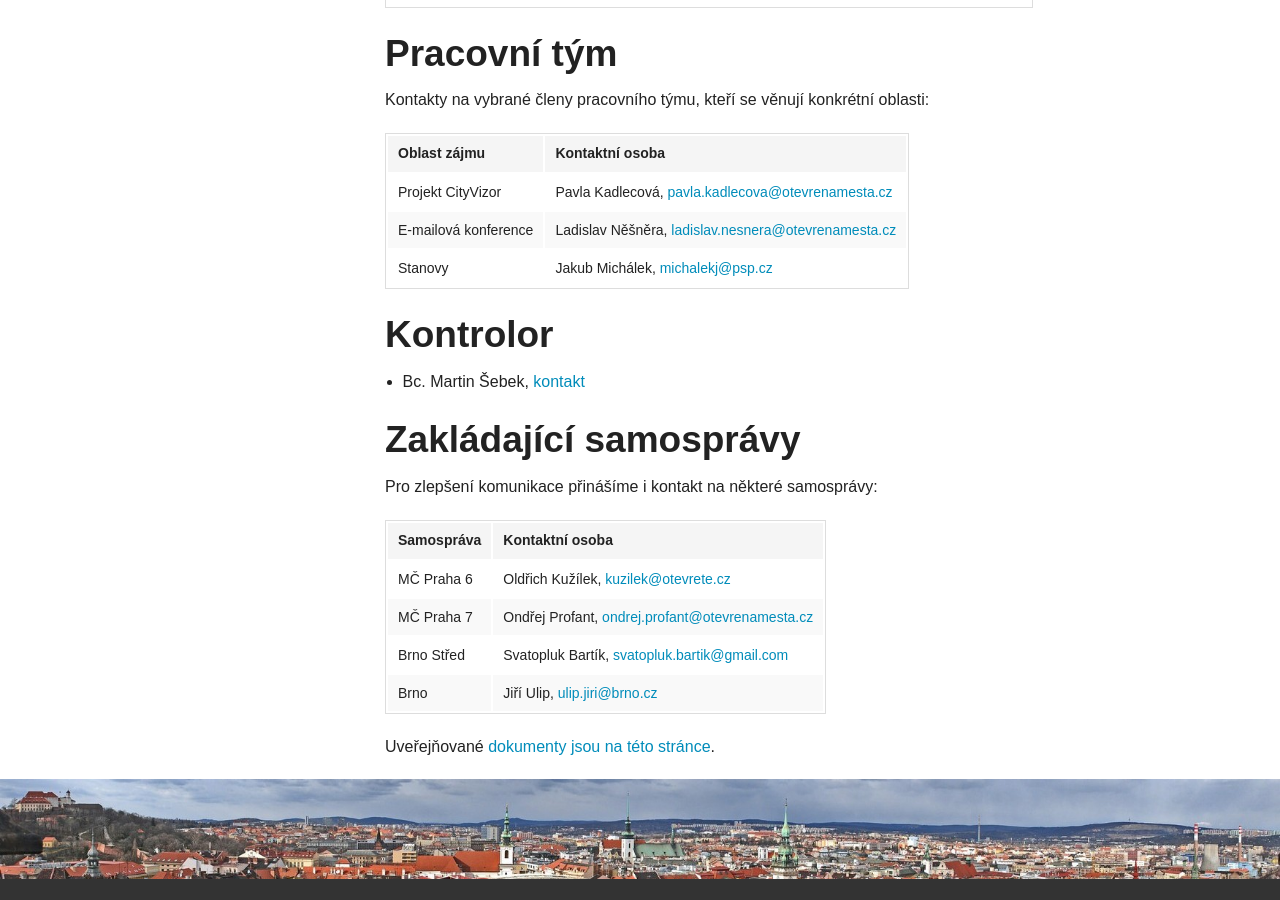
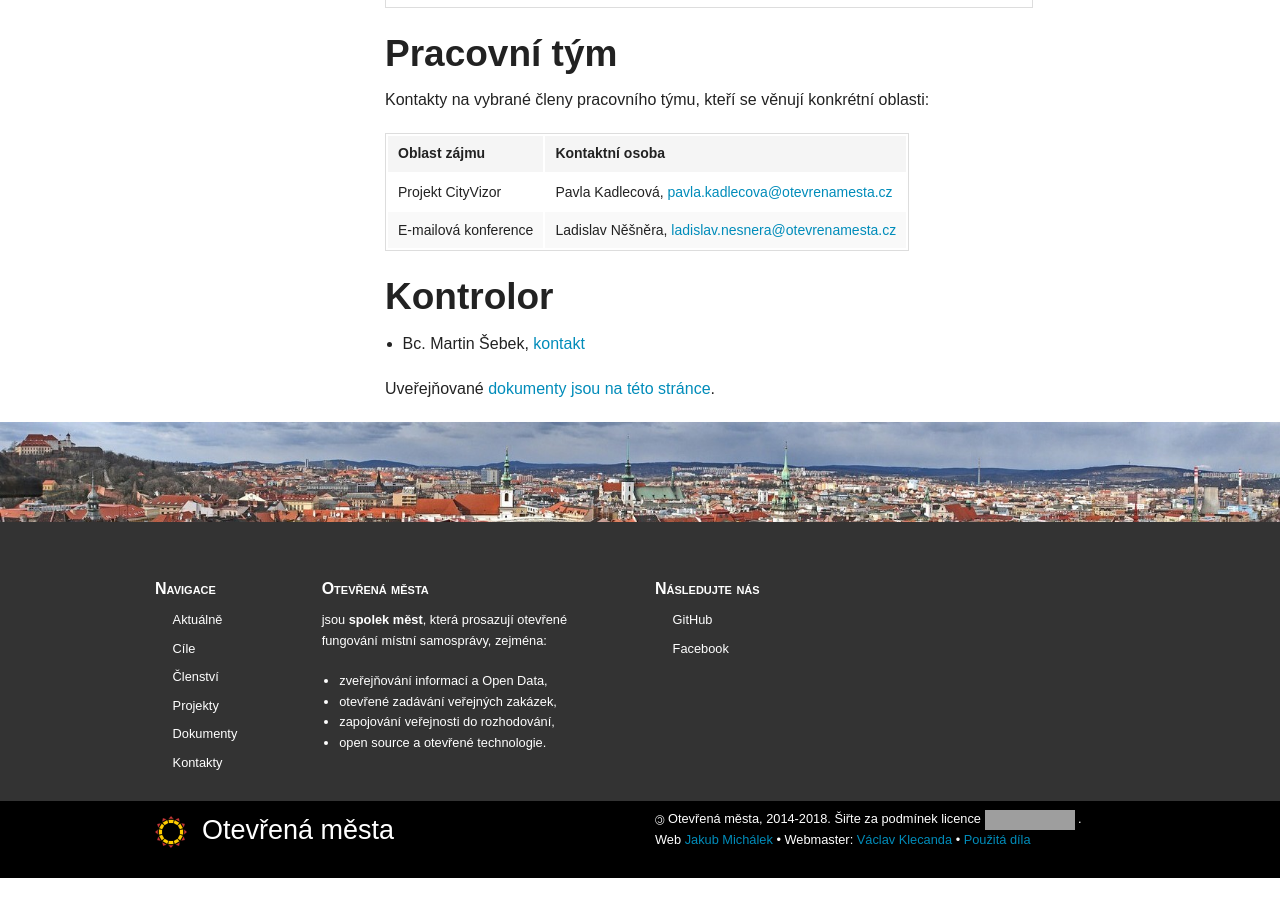
Before and after one commit to otevrenamesta/otevrenamesta.github.io, a Jekyll site: the page built from pages/kontakty.md, in a window 1280 px wide and 900 px high, scrolled down 884 px. Built offline with Jekyll 4.4.1, drawn with Linux system fonts in a browser that asks for light colours; nearby versions of some CDN libraries; library files that are not in the unit come from our copies; after the commit the page ends 1762 px from its top, so only the background shows below that; grey boxes are pictures that could not be loaded.

Commit message:
aktualizace kontaktů

```diff
--- a/pages/kontakty.md
+++ b/pages/kontakty.md
@@ -47,21 +47,9 @@ Oblast zájmu | Kontaktní osoba
 --- | ---
 Projekt CityVizor | Pavla Kadlecová, <pavla.kadlecova@otevrenamesta.cz>
 E-mailová konference | Ladislav Něšněra, <ladislav.nesnera@otevrenamesta.cz>
-Stanovy | Jakub Michálek, <michalekj@psp.cz>
 
 ## Kontrolor
 
 * Bc. Martin Šebek, [kontakt](http://www.mestocernosice.cz/kontakty/mesto-a-mestsky-urad/organizacni-struktura/osoba-bc-martin-sebek-321.html)
 
-## Zakládající samosprávy
-
-Pro zlepšení komunikace přinášíme i kontakt na některé samosprávy:
-
-Samospráva | Kontaktní osoba
---- | ---
-MČ Praha 6 | Oldřich Kužílek, <kuzilek@otevrete.cz>
-MČ Praha 7 | Ondřej Profant, <ondrej.profant@otevrenamesta.cz>
-Brno Střed | Svatopluk Bartík, <svatopluk.bartik@gmail.com>
-Brno | Jiří Ulip, <ulip.jiri@brno.cz>
-
 Uveřejňované [dokumenty jsou na této stránce](/dokumenty/).
```
